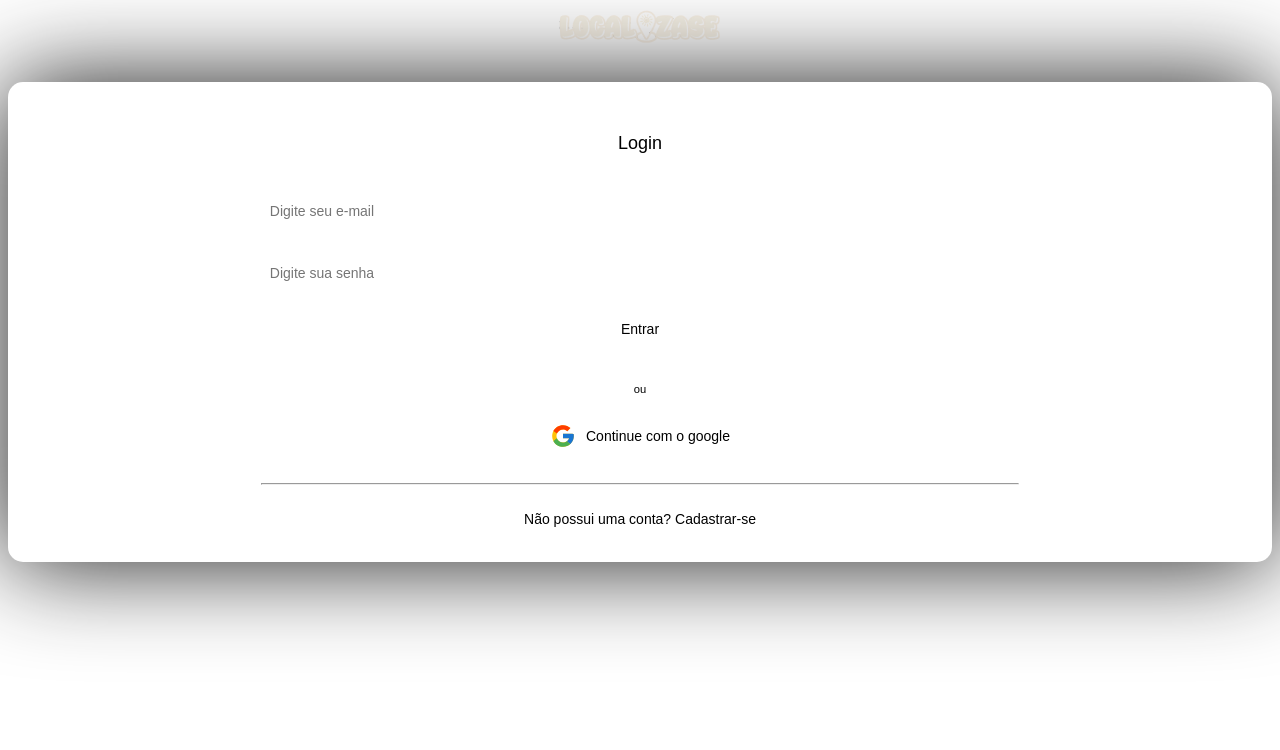
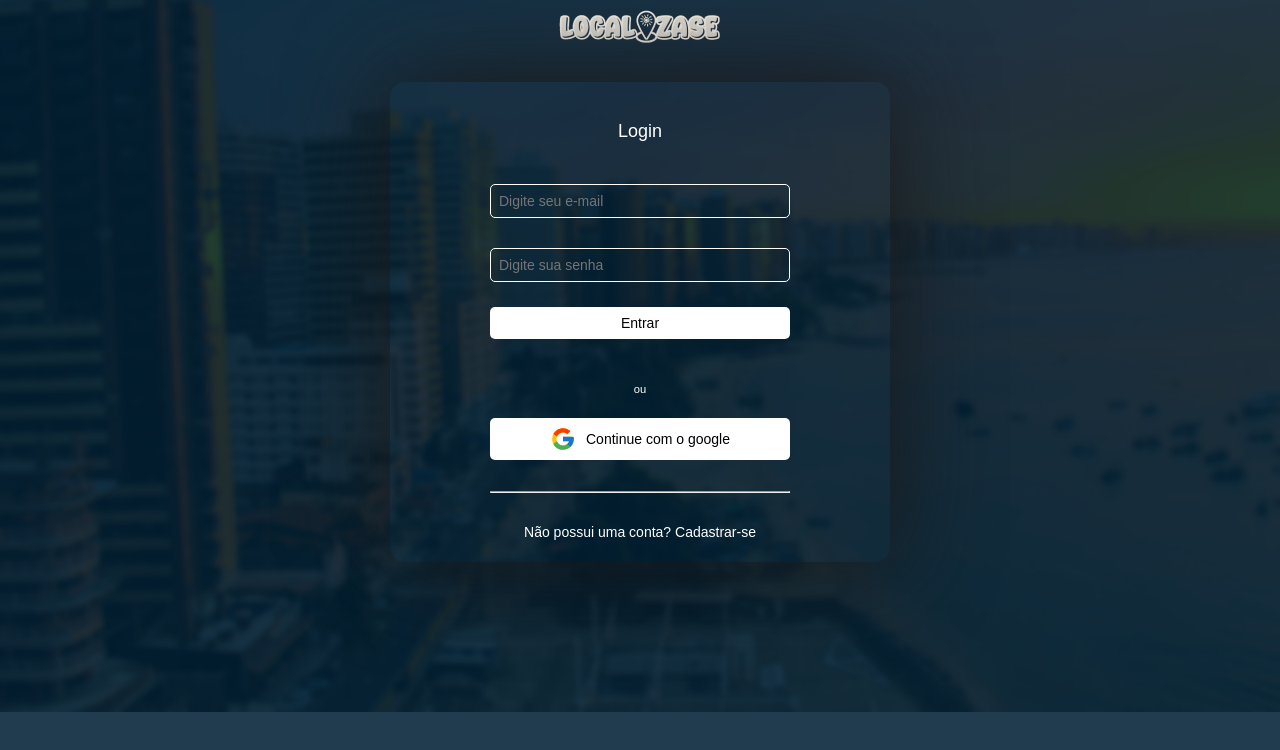
Before and after one commit to G4Devels/Projeto-Localizase, a React (Create React App) app in the folder app/: page / in a window 1280 px wide. Shown: the top 750 px of the page. Built offline with nearby package versions, Linux system fonts and the light colour scheme; a web font is replaced by a local one.

Commit message:
reseting body width and height

```diff
--- a/app/src/component_styles/auth_page.css
+++ b/app/src/component_styles/auth_page.css
@@ -1,7 +1,20 @@
+body {
 
+    display: flex;
+    justify-content: center;
+    align-items: center;
 
-#root {
-    min-width: 60%;
+    background-image: url('../assets/login_background.png');
+    background-position: center;
+    background-repeat: no-repeat;
+    background-size: cover;
+
+    background-color: rgba(1, 32, 52, 0.870);
+    color: white;
+}
+
+a {
+    color: white;
 }
 
 #auth-container {
@@ -10,7 +23,6 @@
     flex-direction: column;
     justify-content: center;
     align-items: center;
-    width: 100%;
 }
 
 #auth {
@@ -86,14 +98,21 @@ button:hover {
     margin: 0;
 }
 
-@media screen and (max-width: 700px) {
-    #root {
-        min-width: 80%;
+
+@media (min-width: 360px) {
+    #auth-container {
+        width: 300px;
     }
 }
 
-@media screen and (max-width: 500px) {
-    #auth {
-        padding: 2% 10%;
+@media (min-width: 660px) {
+    #auth-container {
+        width: 400px;
     }
 }
+
+@media (min-width: 860px) {
+    #auth-container {
+        width: 500px;
+    }
+}
```
